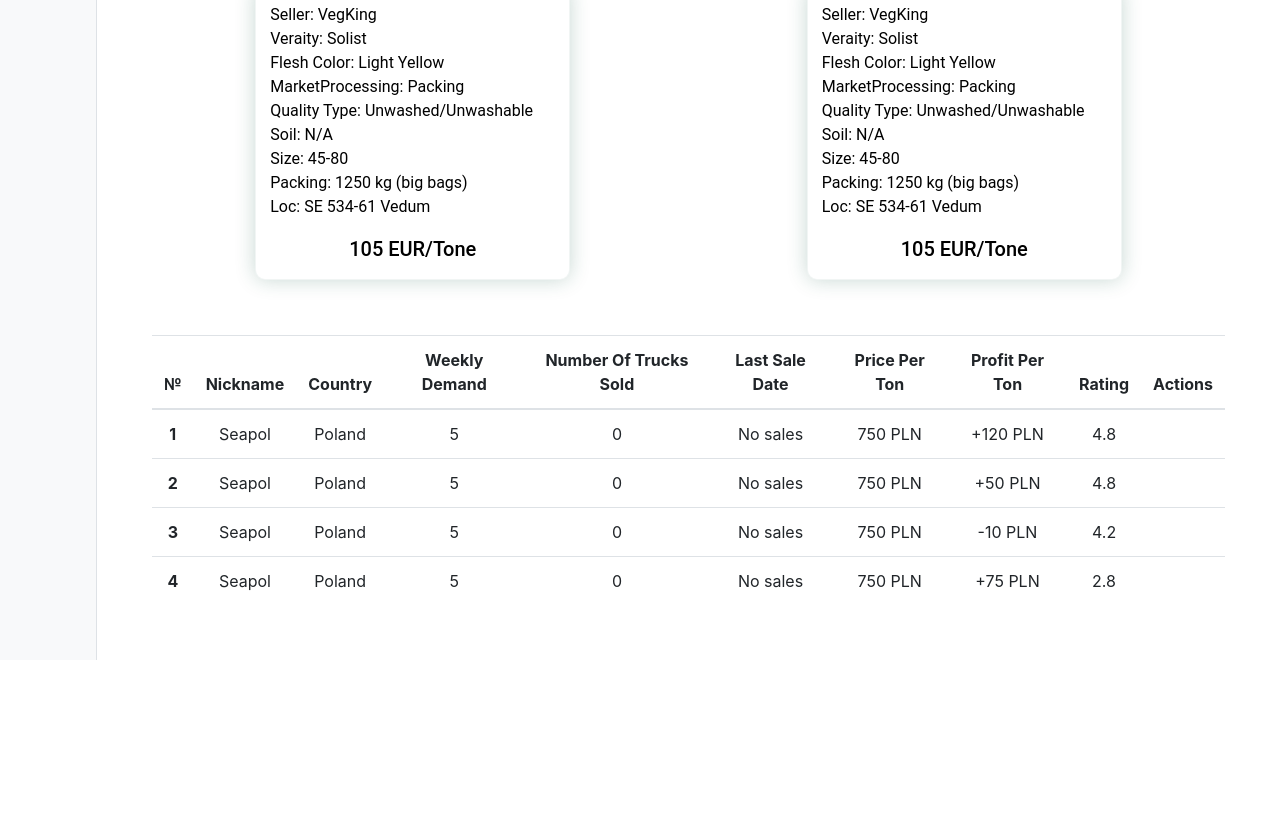
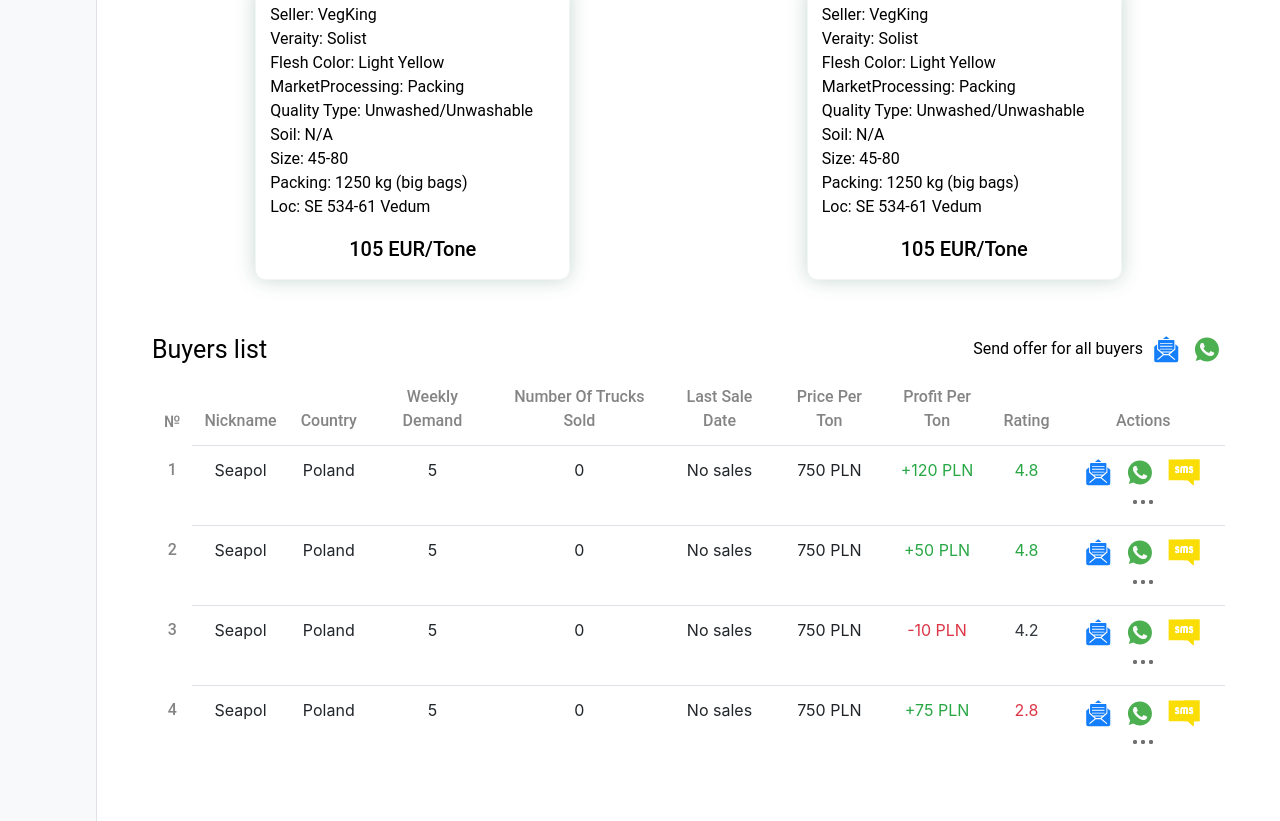
Before and after one commit to oleg-oliinyk/veg-king, a website: page src/index.html in a window 1280 px wide. Shown: the part 786-1607 px from the top of the page. Before the commit the page ends 1446 px from the top, so only its background shows below. Drawn offline with nearby package versions, Linux system fonts and the light colour scheme; files whose address does not match are found by name.

Commit message:
change table section

```diff
--- a/src/index.html
+++ b/src/index.html
@@ -43,7 +43,7 @@
                 <div class="collapse navbar-collapse" id="navbarSupportedContent">
                     <ul class="navbar-nav ml-auto mt-2 mt-lg-0">
                         <li class="nav-item my-auto">
-                            <img src="img/bell.svg" alt="">
+                            <button><img src="img/bell.svg" alt=""></button>
                         </li>
                         <li class="nav-itemm my-auto">
                             <img src="img/avatar.svg" alt="">
@@ -152,6 +152,16 @@
             </section>
 
             <section class="buyers-list">
+                <div class="title">
+                    <div class="left">
+                        <h3>Buyers list</h3>
+                    </div>
+                    <div class="right">
+                        <a href="">Send offer for all buyers</a>
+                        <button><img src="img/actions-icon/mail-envelope-open.svg" alt=""></button>
+                        <button><img src="img/actions-icon/watsapp.svg" alt=""></button>
+                    </div>
+                </div>
                 <table class="table">
                     <thead>
                         <tr>
@@ -176,9 +186,14 @@
                             <td>0</td>
                             <td>No sales</td>
                             <td>750 PLN</td>
-                            <td>+120 PLN</td>
-                            <td>4.8</td>
-                            <td></td>
+                            <td class="text-success">+120 PLN</td>
+                            <td class="text-success">4.8</td>
+                            <td>
+                                <button><img src="img/actions-icon/mail-envelope-open.svg" alt=""></button>
+                                <button><img src="img/actions-icon/watsapp.svg" alt=""></button>
+                                <button><img src="img/actions-icon/002-sms.svg" alt=""></button>
+                                <button><img src="img/actions-icon//more.svg" alt=""></button>
+                            </td>
                         </tr>
                         <tr>
                             <th scope="row">2</th>
@@ -188,9 +203,14 @@
                             <td>0</td>
                             <td>No sales</td>
                             <td>750 PLN</td>
-                            <td>+50 PLN</td>
-                            <td>4.8</td>
-                            <td></td>
+                            <td class="text-success">+50 PLN</td>
+                            <td class="text-success">4.8</td>
+                            <td>
+                                <button><img src="img/actions-icon/mail-envelope-open.svg" alt=""></button>
+                                <button><img src="img/actions-icon/watsapp.svg" alt=""></button>
+                                <button><img src="img/actions-icon/002-sms.svg" alt=""></button>
+                                <button><img src="img/actions-icon//more.svg" alt=""></button>
+                            </td>
                         </tr>
                         <tr>
                             <th scope="row">3</th>
@@ -200,9 +220,14 @@
                             <td>0</td>
                             <td>No sales</td>
                             <td>750 PLN</td>
-                            <td>-10 PLN</td>
-                            <td>4.2</td>
-                            <td></td>
+                            <td class="text-danger">-10 PLN</td>
+                            <td class="text-dark">4.2</td>
+                            <td>
+                                <button><img src="img/actions-icon/mail-envelope-open.svg" alt=""></button>
+                                <button><img src="img/actions-icon/watsapp.svg" alt=""></button>
+                                <button><img src="img/actions-icon/002-sms.svg" alt=""></button>
+                                <button><img src="img/actions-icon//more.svg" alt=""></button>
+                            </td>
                         </tr>
                         <tr>
                             <th scope="row">4</th>
@@ -212,9 +237,14 @@
                             <td>0</td>
                             <td>No sales</td>
                             <td>750 PLN</td>
-                            <td class="text-black">+75 PLN</td>
-                            <td>2.8</td>
-                            <td></td>
+                            <td class="text-success">+75 PLN</td>
+                            <td class="text-danger">2.8</td>
+                            <td>
+                                <button><img src="img/actions-icon/mail-envelope-open.svg" alt=""></button>
+                                <button><img src="img/actions-icon/watsapp.svg" alt=""></button>
+                                <button><img src="img/actions-icon/002-sms.svg" alt=""></button>
+                                <button><img src="img/actions-icon//more.svg" alt=""></button>
+                            </td>
                         </tr>
                     </tbody>
                 </table>
--- a/src/scss/styles.scss
+++ b/src/scss/styles.scss
@@ -3,6 +3,11 @@ $theme-colors: ( "primary": #eeeeee);
 body {
     background: $white;
     // font-family: 'Roboto', sans-serif;
+}
+
+button {
+    border: none;
+    background: none;
 }
 
 #wrapper {
@@ -107,6 +112,38 @@ section.buyers-list {
     text-align: center;
 }
 
+section.buyers-list th {
+    opacity: 0.48;
+    color: #000000;
+    font-family: Roboto;
+    font-size: 16px;
+    font-weight: 500;
+    border: none;
+}
+
+section.buyers-list .left {
+    float: left;
+}
+
+section.buyers-list .left h3 {
+    color: $black;
+    font-family: Roboto;
+    font-size: 25px;
+    font-weight: 400;
+}
+
+section.buyers-list .right a {
+    color: $black;
+    font-family: Roboto;
+    font-size: 16px;
+    font-weight: 400;
+    text-decoration: none;
+}
+
+section.buyers-list .right {
+    float: right;
+}
+
 @media (min-width: 768px) {
     #sidebar-wrapper {
         margin-left: 0;
```
Also changed, not shown: src/css/styles.css, src/img/actions-icon/002-sms.svg (added), src/img/actions-icon/mail-envelope-open.svg (added), src/img/actions-icon/more.svg (added), src/img/actions-icon/watsapp.svg (added).
